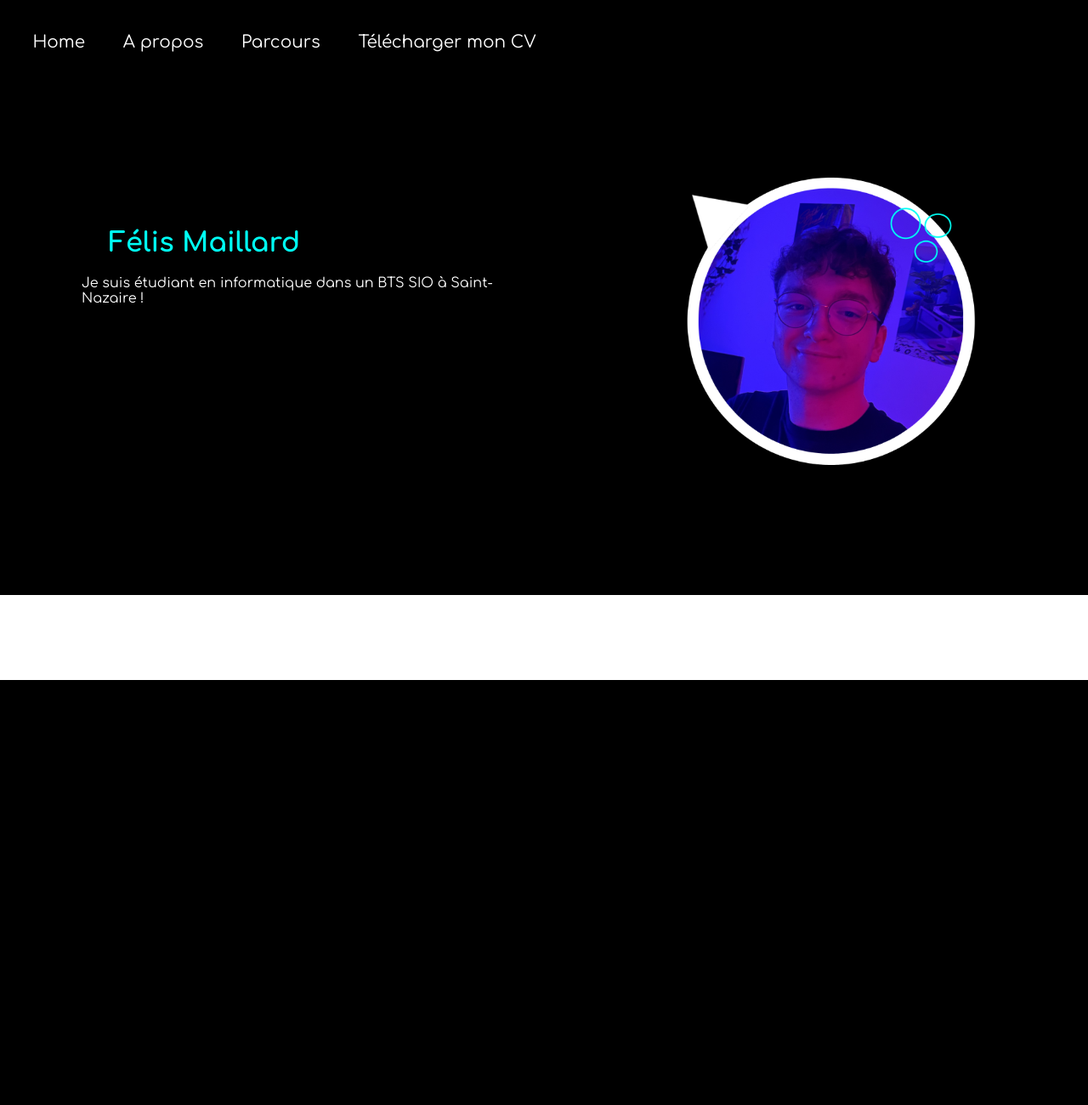
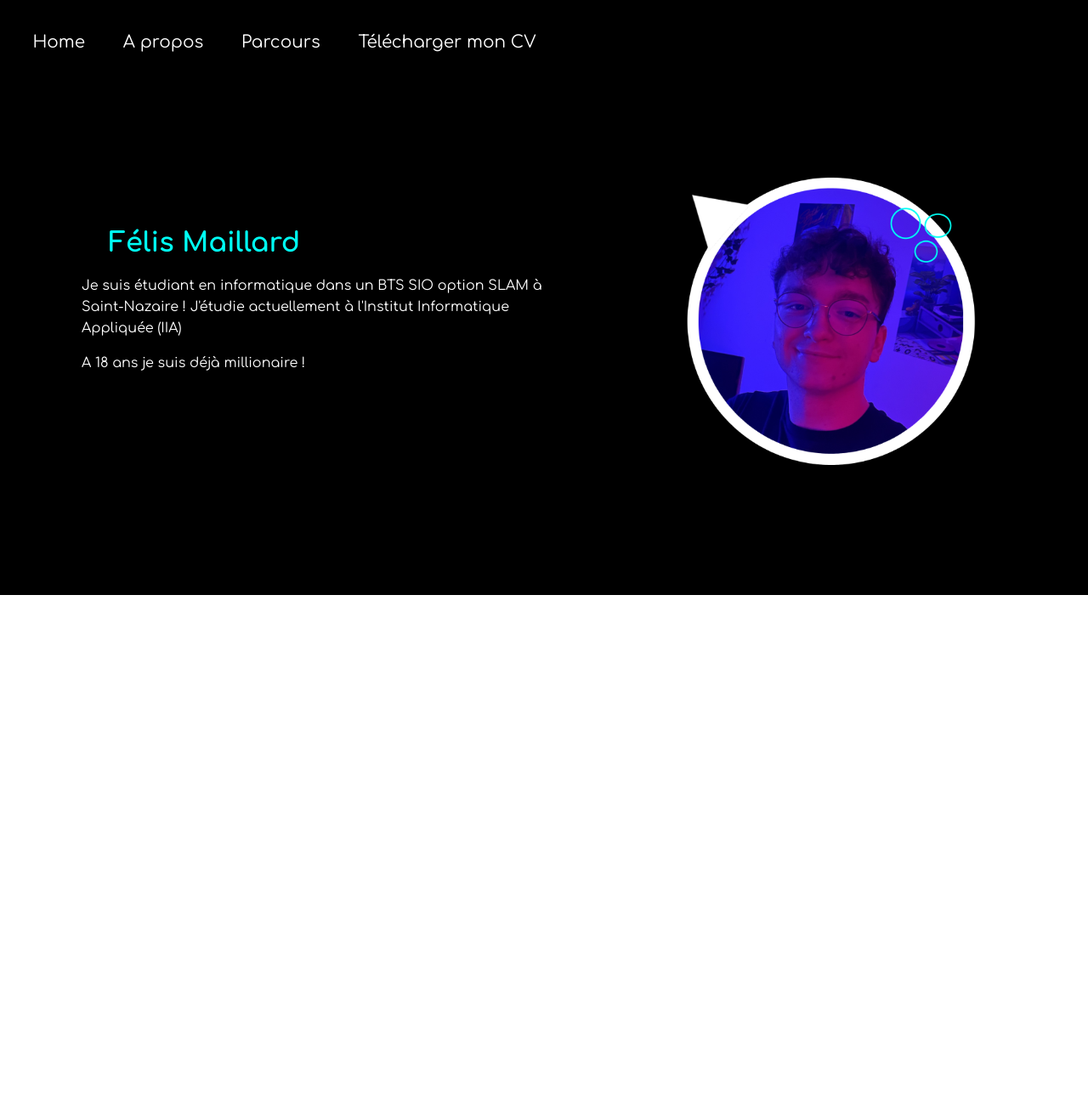
Before and after one commit to FelisMaillard/Portfolio, a PHP site: page / in a window 1280 px wide. Shown: the whole page at 85% size. Before the commit the page ends 800 px from the top, so only its background shows below. Run offline with PHP 8.4, Linux system fonts and the light colour scheme.

Commit message:
ameilioration

```diff
--- a/index.html
+++ b/index.html
@@ -22,13 +22,14 @@
         <div class="h-below-container">
             <div class="h-below-container-item1">
                 <h1>Félis Maillard</h1>
-                <p>Je suis étudiant en informatique dans un BTS SIO à Saint-Nazaire !</p>
+                <p>Je suis étudiant en informatique dans un BTS SIO option SLAM à Saint-Nazaire ! J'étudie actuellement à l'Institut Informatique Appliquée (IIA)</p>
+                <p>A 18 ans je suis déjà millionaire !</p>
             </div>
             <div class="h-below-container-item2"><img src="img/moi.png" alt="" class="pdp"></div>
         </div>
     </div>
 </header>
 <body>
-
+    <div class="body-container"></div>
 </body>
 </html>
--- a/style.css
+++ b/style.css
@@ -36,8 +36,14 @@ body{
 .h-below-container p{
     color: white;
     margin-left: 15%;
+    line-height: 25px;
 }
 .pdp{
     width: 350px;
     margin-left: 25%;
 }
+.body-container{
+    height: 600px;
+    width: 100%;
+    background-color: white;
+}
```
